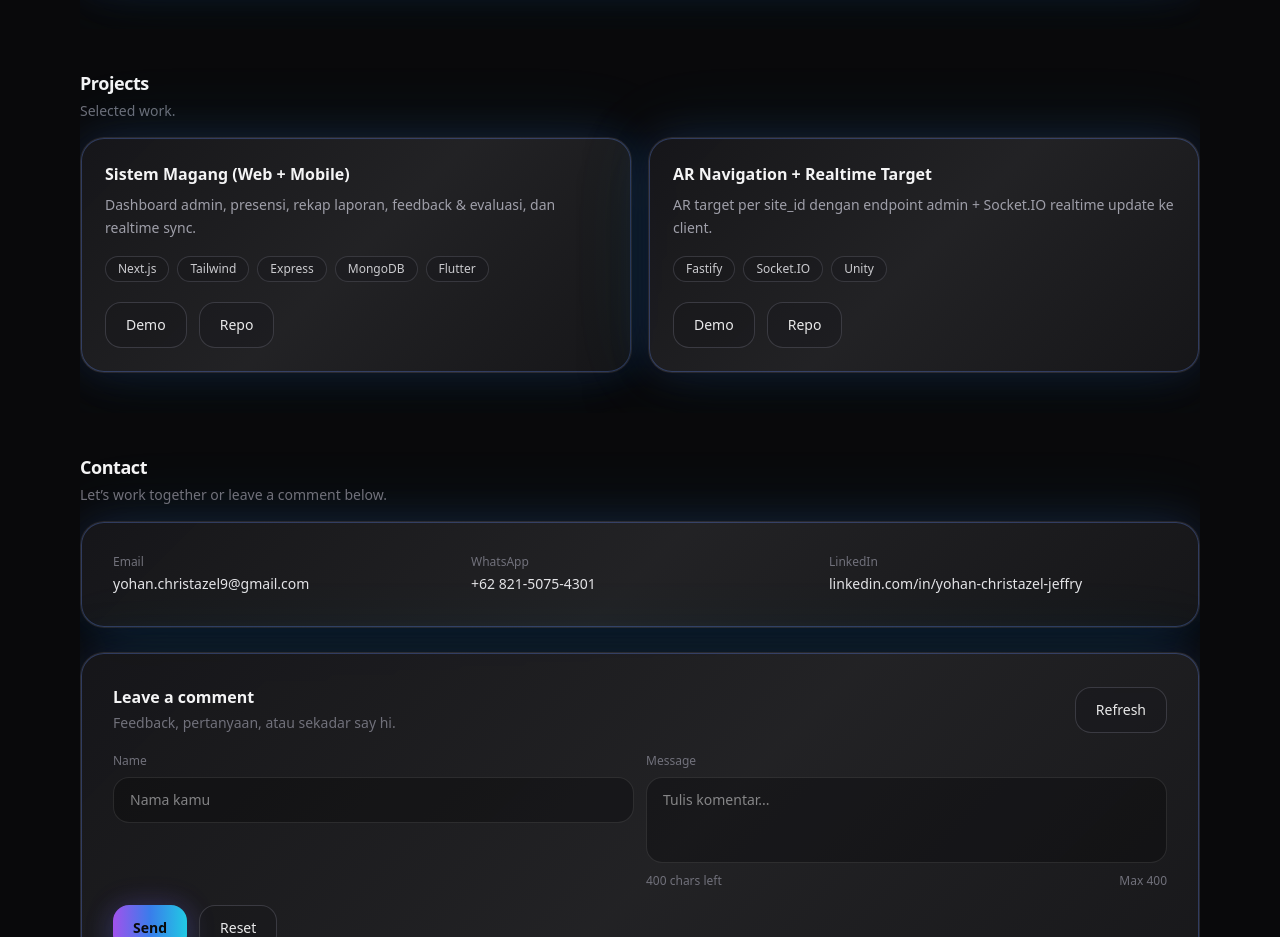
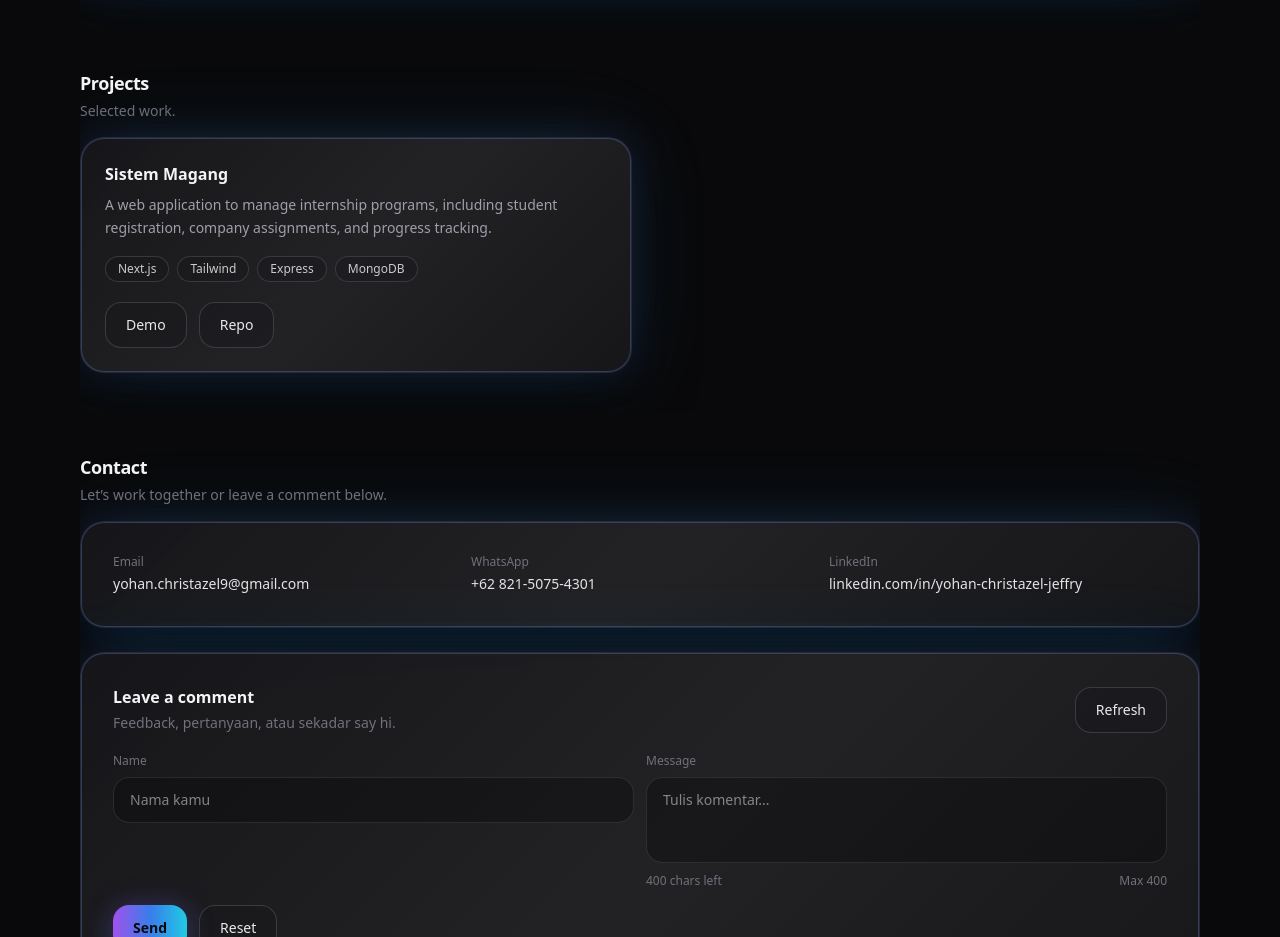
Before and after one commit to Christazel/portfolio, a Next.js app: page / in a window 1280 px wide. Shown: the part 1420-2357 px from the top of the page. Built offline with nearby package versions, Linux system fonts and the light colour scheme; no server answers.

Commit message:
chore: improve project showcase description for Sistem Magang

```diff
--- a/app/page.tsx
+++ b/app/page.tsx
@@ -46,20 +46,11 @@ type ProjectItem = {
 
 const projects: ProjectItem[] = [
   {
-    title: "Sistem Magang (Web + Mobile)",
-    desc: "Dashboard admin, presensi, rekap laporan, feedback & evaluasi, dan realtime sync.",
-    tech: ["Next.js", "Tailwind", "Express", "MongoDB", "Flutter"],
+    title: "Sistem Magang",
+    desc: "A web application to manage internship programs, including student registration, company assignments, and progress tracking.",
+    tech: ["Next.js", "Tailwind", "Express", "MongoDB"],
     links: [
-      { label: "Demo", href: "#" },
-      { label: "Repo", href: "#" },
-    ],
-  },
-  {
-    title: "AR Navigation + Realtime Target",
-    desc: "AR target per site_id dengan endpoint admin + Socket.IO realtime update ke client.",
-    tech: ["Fastify", "Socket.IO", "Unity"],
-    links: [
-      { label: "Demo", href: "#" },
+      { label: "Demo", href: "https://web-magang-melawi.vercel.app/" },
       { label: "Repo", href: "#" },
     ],
   },
```
